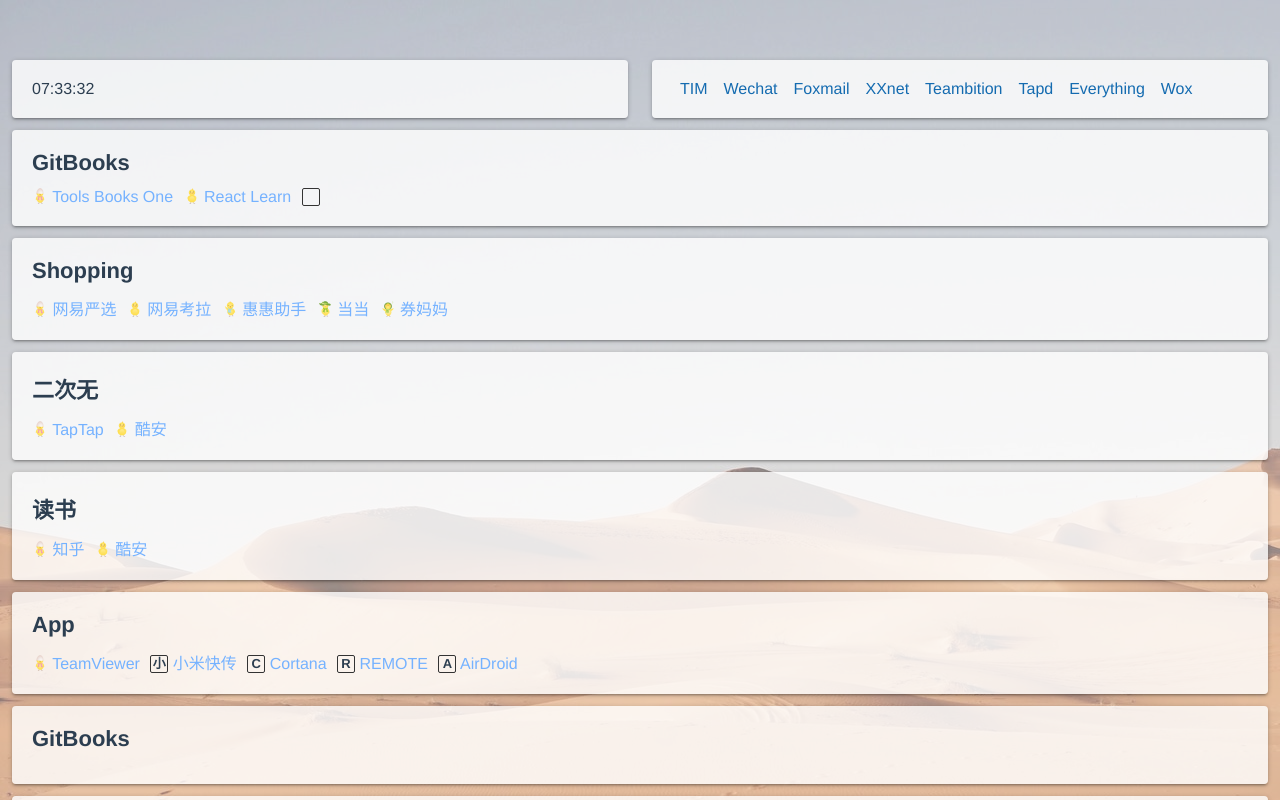
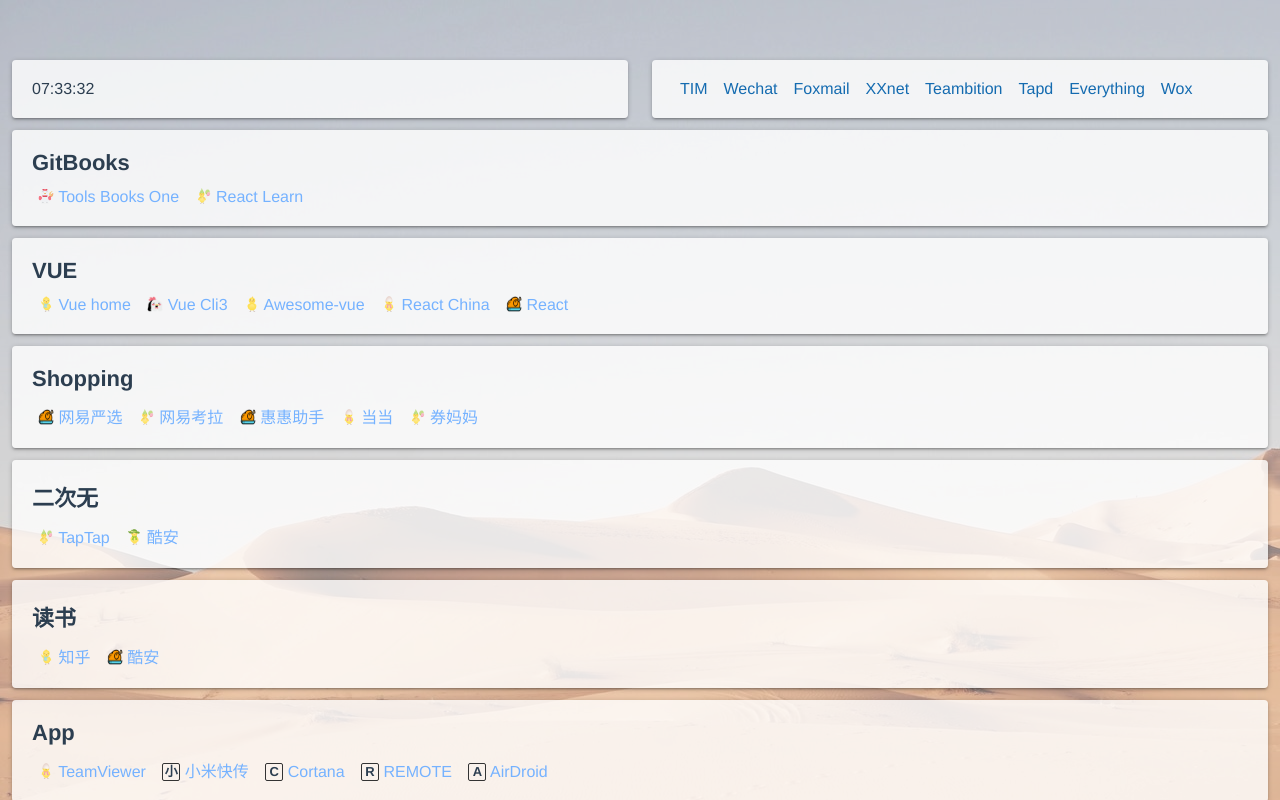
Before and after one commit to AjiMIde/key-main, a Vue app: page /#/ in a window 1280 px wide. Shown: the top 800 px of the page. Built offline with nearby package versions, Linux system fonts and the light colour scheme.

Commit message:
Add highlight.js

```diff
--- a/package.json
+++ b/package.json
@@ -11,6 +11,7 @@
   "dependencies": {
     "axios": "^0.18.0",
     "element-ui": "^2.4.11",
+    "highlight.js": "^9.13.1",
     "vue": "^2.5.17",
     "vue-router": "^3.0.1",
     "vuex": "^3.0.1"
--- a/src/datas/nav.json
+++ b/src/datas/nav.json
@@ -10,10 +10,31 @@
         {
           "text": "React Learn",
           "link": "https://ajimide.gitbooks.io/reactlearn/content/"
+        }
+      ]
+    },
+    {
+      "title": "VUE",
+      "list": [
+        {
+          "text": "Vue home",
+          "link": "https://cn.vuejs.org"
         },
         {
-          "text": "",
-          "link": ""
+          "text": "Vue Cli3",
+          "link": "https://cli.vuejs.org"
+        },
+        {
+          "text": "Awesome-vue",
+          "link": "https://github.com/vuejs/awesome-vue"
+        },
+        {
+          "text": "React China",
+          "block": "true",
+          "link": "https://react.docschina.org"
+        }, {
+          "text": "React",
+          "link": "https://reactjs.org"
         }
       ]
     },
--- a/src/router.js
+++ b/src/router.js
@@ -21,6 +21,10 @@
       component: () => import(/* webpackChunkName: "about" */ './views/tools/code-mirror.vue')
     },
     {
+      path: '/highlight-js',
+      component: () => import(/* webpackChunkName: "about" */ './views/tools/highlight-js.vue')
+    },
+    {
       path: '/about',
       name: 'about',
       // route level code-splitting
--- a/src/views/Home.vue
+++ b/src/views/Home.vue
@@ -23,7 +23,7 @@
               <span class="nav-l-logo-txt"
                     v-else-if="subItem.link.indexOf('http') === -1">{{subItem.text.substr(0, 1)}}</span>
               <span class="nav-l-logo" v-else>
-                <img :src="getNavSpanImg(subItem)" :onerror="`this.src='img/chick (${index + 1}).png'`"/>
+                <img :src="getNavSpanImg(subItem)" :onerror="getNavSpanRandomImg()"/>
               </span>
               <a :href="subItem.link" target="_blank"> {{subItem.text}} </a>
             </span>
@@ -86,6 +86,10 @@
       }
       return link + '/favicon.ico'
     },
+    getNavSpanRandomImg () {
+      const n = Math.floor(Math.random() * 10) + 1
+      return `this.src='img/chick (${n}).png'`
+    },
     mottoCloseClick () {
       this.showMotto = false
     }
@@ -128,6 +132,9 @@
         margin: 0 0 12px 0;
       }
       .nav-l-item {
+        > span {
+          padding: 0 0 0 6px;
+        }
         span.nav-l-logo-txt {
           font-weight: 700;
           font-size: 13px;
--- /dev/null
+++ b/src/views/tools/highlight-js.vue
@@ -0,0 +1,40 @@
+<template>
+  <div class="highlight-js" style="text-align: left;">
+    <div class="hlj-content" ref="hljsContent">
+      <pre>
+        <code class="javascript">
+          export default {
+            name: 'hljs',
+            Func () {
+              console.info(this.name)
+            }
+          }
+        </code>
+      </pre>
+    </div>
+  </div>
+</template>
+
+<script>
+import hljs from 'highlight.js/lib/highlight'
+import javascript from 'highlight.js/lib/languages/javascript'
+import 'highlight.js/styles/github.css'
+
+hljs.registerLanguage('javascript', javascript)
+
+export default {
+  mounted () {
+    hljs.initHighlightingOnLoad()
+  }
+}
+</script>
+
+<style lang="scss">
+  .tools-code-mirror {
+    text-align: left;
+    .tcm-body {
+      width: 300px;
+      height: 100px;
+    }
+  }
+</style>
```
